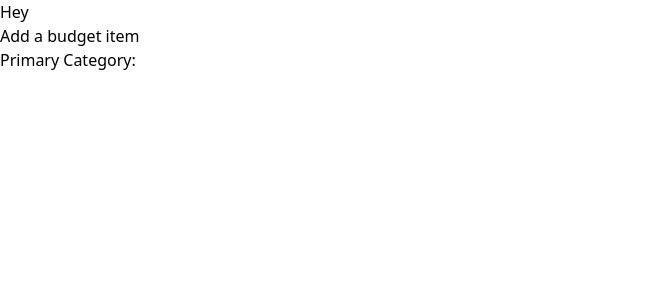
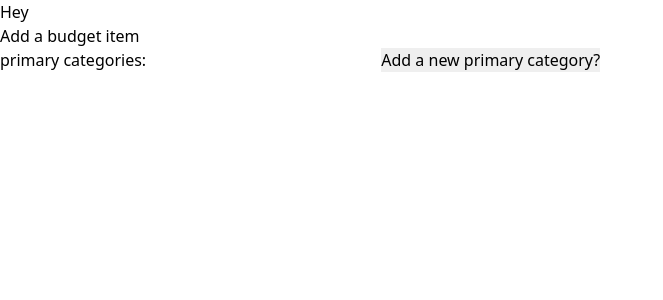
Before and after one commit to joshuaberube/our-budget, a Next.js app: page / in a window 1280 px wide. Shown: the top 300 px of the page, without its empty margins (0-663 px from the left). Built offline with nearby package versions, Linux system fonts and the light colour scheme.

Commit message:
reformatted files, added aan add category button

```diff
--- a/components/AddBudgetItem.js
+++ b/components/AddBudgetItem.js
@@ -1,42 +1,12 @@
 import { useState } from 'react'
+import Categories from './Categories/Categories'
 
 const AddBudgetItem = ({setBudgetItems}) => {
     const [budgetItemInputs, setBugetItemInputs] = useState("")
-    const [selectedPrimaryCategory, setSelectedPrimaryCategory] = useState("")
-    const [selectedSecondaryCategory, setSelectedSecondaryCategory] = useState("")
-    const [selectedTertiaryCategory, setSelectedTertiaryCategory] = useState("")
 
-    //categories data is structured as such:
 
-    let categoriesArr = [
-        {
-            primaryCategoryTitle: "Food",
-            secondaryCategories: [
-                { secondaryCategoryTitle: "Grocery" },
-                {
-                    secondaryCategoryTitle: "Restaurants",
-                    tertiaryCategories: ["Fast Food", "Sit down"]
-                }
-            ]
-        },
-        {
-            primaryCategoryTitle: "Shopping",
-            secondaryCategories: [
-                { secondaryCategoryTitle: "Clothing" },
-                {
-                    secondaryCategoryTitle: "Electronics & Software",
-                    tertiaryCategories: ["Video Games", "Apps"]
-                }
-            ]
-        },
-        { primaryCategoryTitle: "testing" },
-        {
-            primaryCategoryTitle: "Testing2",
-            secondaryCategories: ["wow", "much wow indeed"]
-        },
-    ]
 
-    const [categories, setCategories] = useState(categoriesArr)
+
     //data to be entered: //# budget Limit, Category, Time frame, account(s) to look at
     // const inputsArr = [
     //     {type: "number", inputMode: "decimal", },
@@ -45,72 +15,12 @@ const AddBudgetItem = ({setBudgetItems}) => {
     //     <input key={} />
     // ))
 
-    const test = (labelName, options, setState) => {
-        return (
-            <>
-                <label>
-                    <span>{labelName}: </span>
-                    <input type="text" list={labelName} onChange={e => setState(e.target.value)} />
-                    <datalist id={labelName}>
-                        {options.map(optionName => <option key={optionName} value={optionName} /> )}
-                    </datalist>
-                </label>
-            </>
-        )
-    }
-
-    const categorySearchCheck = (categoryArr, categoryType, selectedCategory) => (
-        categoryArr.find(category => (
-            category[`${categoryType}CategoryTitle`].toUpperCase() === selectedCategory.toUpperCase()
-        ))
-    )
-
-
-
-    const returnedList = categoriesArray => {
-        const categoriesMapped = categoriesArray.map(({primaryCategoryTitle}) => primaryCategoryTitle)
-
-        const test1 = categorySearchCheck(categoriesArray, "primary", selectedPrimaryCategory)
-        const test2 =
-            test1?.secondaryCategories ?
-            test1.secondaryCategories.map(({secondaryCategoryTitle}) => secondaryCategoryTitle)
-            : false
-
-
-        const test3 = test2 ? categorySearchCheck(test1.secondaryCategories, "secondary", selectedSecondaryCategory) : false
-        console.log("test3: ", test3)
-
-        const test4 = test3?.tertiaryCategories ? test3.tertiaryCategories : false
-        console.log("test4: ", test4)
-
-
-
-
-
-        // options.some(option => selectedCategory === option) ?
-
-        // : <input type="button" value="Add new primary category?" onClick={() => setCategories([...categories, selectedCategory])} /> }
-
-        return (
-            <>
-                {test("Primary Category", categoriesMapped, setSelectedPrimaryCategory)}
-                {test2 ? test("Secondary Category", test2, setSelectedSecondaryCategory) : null}
-                {test4 ? test("Tertiary Categories", test4, setSelectedTertiaryCategory) : null}
-            </>
-        )
-    }
-
-
-
-
-
     return (
         <form>
             <fieldset>
                 <legend>Add a budget item</legend>
                 <div>
-                    {returnedList(categories)}
-
+                    <Categories />
                 </div>
             </fieldset>
         </form>
--- /dev/null
+++ b/components/Categories/Categories.js
@@ -0,0 +1,95 @@
+import { useState } from 'react'
+import Category from './Category'
+
+let categoriesArr = [
+    {
+        primaryCategoryTitle: "Food",
+        secondaryCategories: [
+            { secondaryCategoryTitle: "Grocery" },
+            {
+                secondaryCategoryTitle: "Restaurants",
+                tertiaryCategories: [
+                    {tertiaryCategoryTitle: "Fast Food"},
+                    {tertiaryCategoryTitle: "Sit down"}
+                ]
+            }
+        ]
+    },
+    {
+        primaryCategoryTitle: "Shopping",
+        secondaryCategories: [
+            { secondaryCategoryTitle: "Clothing" },
+            {
+                secondaryCategoryTitle: "Electronics & Software",
+                tertiaryCategories: [
+                    {tertiaryCategoryTitle: "Video Games"},
+                    {tertiaryCategoryTitle: "Apps"}
+                ]
+            }
+        ]
+    },
+    { primaryCategoryTitle: "testing" },
+    {
+        primaryCategoryTitle: "Testing2",
+        secondaryCategories: [
+            {secondaryCategoryTitle: "wow"},
+            {secondaryCategoryTitle: "much wow indeed"}
+        ]
+    },
+]
+
+const Categories = ({}) => {
+    const [selectedCategory, setSelectedCategory] = useState({primary: "", secondary: "", tertiary: ""})
+
+    //# This will be a useSelector
+    const [categories, setCategories] = useState([...categoriesArr])
+
+    const categorySearchCheck = (categoriesArr, categoryType) => {
+        const subCategoryType = categoryType === "primary" ? "secondary" : "tertiary"
+
+        // checks if the user input matches an saved categories
+        const foundCategory = categoriesArr.find(category => (
+            category[`${categoryType}CategoryTitle`].toUpperCase()
+            === selectedCategory[categoryType].toUpperCase()
+        ))
+
+        // checks if the currently selected category contains any sub categories
+        const subCategories = foundCategory?.[`${subCategoryType}Categories`]
+
+        //TODO update this
+        const test =
+            foundCategory ? subCategories
+                ? subCategories
+                : categoryType === "tertiary"
+            : false
+
+        return test
+    }
+
+
+    const primarySearch = categorySearchCheck(categories, "primary")
+    const secondarySearch = primarySearch ? categorySearchCheck(primarySearch, "secondary") : false
+    //if true, it means all three of the categories already exist
+    const tertiarySearch = secondarySearch ? categorySearchCheck(secondarySearch, "tertiary") : false
+
+
+    const displayCategory = (categoryType, availableCategories) => (
+        <Category
+            categoryType={categoryType}
+            availableCategories={availableCategories}
+            selectedCategory={selectedCategory}
+            setSelectedCategory={setSelectedCategory}
+        />
+    )
+
+
+    return (
+        <div>
+            {displayCategory("primary", categories)}
+            {primarySearch ? displayCategory("secondary", primarySearch) : null}
+            {secondarySearch ? displayCategory("tertiary", secondarySearch) : null}
+        </div>
+    )
+}
+
+export default Categories
--- /dev/null
+++ b/components/Categories/Category.js
@@ -0,0 +1,28 @@
+const Category = ({categoryType, availableCategories, selectedCategory, setSelectedCategory}) => (
+    <>
+        <label>
+            <span>{categoryType} categories: </span>
+            <input type="text" list={categoryType} onChange={e => setSelectedCategory({...selectedCategory, [categoryType]: e.target.value})} />
+            <datalist id={categoryType}>
+                {availableCategories.map(category => (
+                    <option
+                        key={category[`${categoryType}CategoryTitle`]}
+                        value={category[`${categoryType}CategoryTitle`]}
+                    />
+                ))}
+            </datalist>
+        </label>
+        {availableCategories.some(category => (
+            selectedCategory[categoryType] === category[`${categoryType}CategoryTitle`]
+        ))
+        ? null
+        : <input
+            type="button"
+            value={`Add a new ${categoryType} category?`}
+            onClick={() => setCategories([...categories, selectedCategory])}
+        />
+        }
+    </>
+)
+
+export default Category
```
